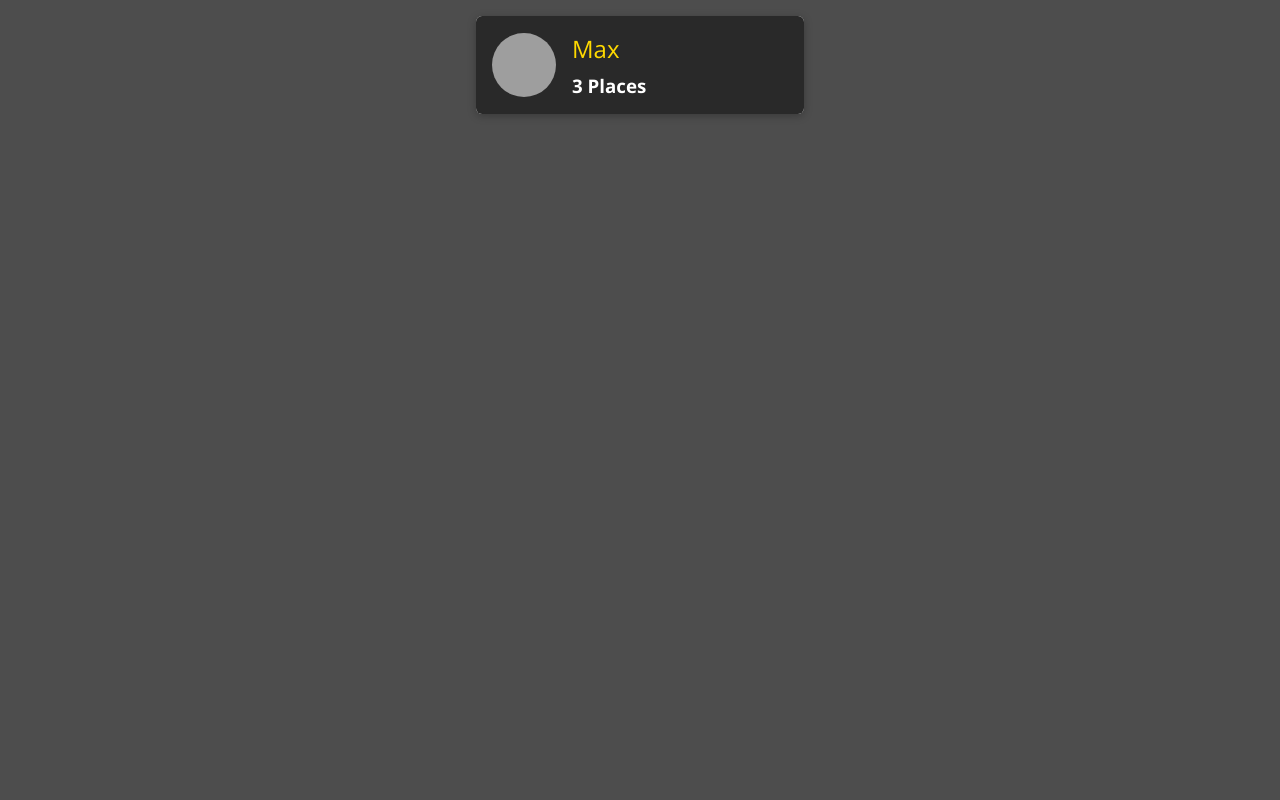
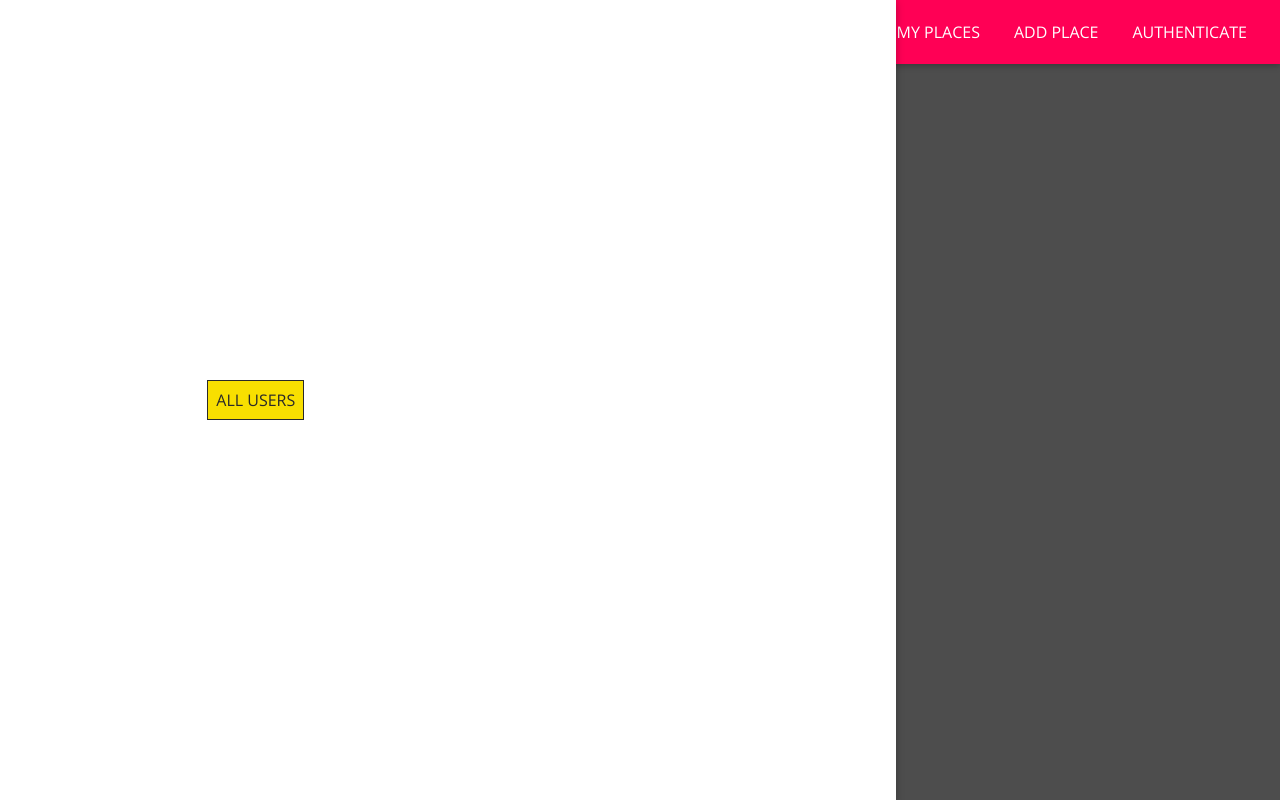
Before and after one commit to punithmatli/Places-Been-MERN, a React (Create React App) app in the folder front-end/: page / in a window 1280 px wide. Built offline with nearby package versions, Linux system fonts and the light colour scheme; grey boxes are pictures that could not be loaded.

Commit message:
Added Navigation links and Sidedrawer

```diff
--- a/front-end/src/App.js
+++ b/front-end/src/App.js
@@ -3,10 +3,13 @@
 
 import Users from './user/pages/Users'
 import NewPlace from './places/pages/NewPlace';
+import MainNavigation from './shared/components/Navigation/MainNavigation'
 
 const App = () => {
   return (
     <Router>
+      <MainNavigation />
+      <main>
         <Switch>
           <Route path="/" exact>
             <Users />
@@ -16,6 +19,7 @@
           </Route>
           <Redirect to="/" />
         </Switch>
+      </main>
     </Router>
   )
 }
--- /dev/null
+++ b/front-end/src/shared/components/Navigation/MainHeader.css
@@ -0,0 +1,23 @@
+.main-header {
+    width: 100%;
+    height: 4rem;
+    display: flex;
+    align-items: center;
+    position: fixed;
+    top: 0;
+    left: 0;
+    background: #ff0055;
+    box-shadow: 0 2px 6px rgba(0, 0, 0, 0.26);
+    padding: 0 1rem;
+    z-index: 5;
+  }
+
+  main {
+    margin-top: 5rem;
+  }
+
+  @media (min-width: 768px) {
+    .main-header {
+      justify-content: space-between;
+    }
+  }
--- /dev/null
+++ b/front-end/src/shared/components/Navigation/MainHeader.js
@@ -0,0 +1,13 @@
+import React from 'react';
+
+import './MainHeader.css'
+
+const MainHeader = props => {
+    return (
+        <header class="main-header">
+            {props.children}
+        </header>
+    )
+}
+
+export default MainHeader
--- /dev/null
+++ b/front-end/src/shared/components/Navigation/MainNavigation.css
@@ -0,0 +1,45 @@
+.main-navigation__menu-btn {
+    width: 3rem;
+    height: 3rem;
+    background: transparent;
+    border: none;
+    display: flex;
+    flex-direction: column;
+    justify-content: space-around;
+    margin-right: 2rem;
+    cursor: pointer;
+  }
+
+  .main-navigation__menu-btn span {
+    display: block;
+    width: 3rem;
+    height: 2.5px;
+    background: white;
+  }
+
+  .main-navigation__title {
+    color: white;
+  }
+
+  .main-navigation__title a {
+    text-decoration: none;
+    color: white;
+  }
+
+  .main-navigation__header-nav {
+    display: none;
+  }
+
+  .main-navigation__drawer-nav {
+    height: 100%;
+  }
+
+  @media (min-width: 768px) {
+    .main-navigation__menu-btn {
+      display: none;
+    }
+
+    .main-navigation__header-nav {
+      display: block;
+    }
+  }
--- /dev/null
+++ b/front-end/src/shared/components/Navigation/MainNavigation.js
@@ -0,0 +1,34 @@
+import React from 'react';
+import { Link } from 'react-router-dom'
+
+import MainHeader from './MainHeader'
+import NavLinks from './NavLinks'
+import SideDrawer from './SideDrawer'
+import './MainNavigation.css'
+
+const MainNavigation = props => {
+    return (
+        <React.Fragment>
+            <SideDrawer>
+                <nav className="main-navigation__drawer-nav">
+                    <NavLinks />
+                </nav>
+            </SideDrawer>
+            <MainHeader>
+                <button className="main-navigation__menu-btn">
+                    <span />
+                    <span />
+                    <span />
+                </button>
+                <h1 className="main-navigation__title">
+                    <Link to='/'>Your Places</Link>
+                </h1>
+                <nav className="main-navigation__header-nav">
+                    <NavLinks />
+                </nav>
+            </MainHeader>
+        </React.Fragment>
+    )
+}
+
+export default MainNavigation
--- /dev/null
+++ b/front-end/src/shared/components/Navigation/NavLinks.css
@@ -0,0 +1,76 @@
+.nav-links {
+    list-style: none;
+    margin: 0;
+    padding: 0;
+    width: 100%;
+    height: 100%;
+    display: flex;
+    flex-direction: column;
+    justify-content: center;
+    align-items: center;
+  }
+
+  .nav-links li {
+    margin: 1rem;
+  }
+
+  .nav-links a {
+    border: 1px solid transparent;
+    color: #292929;
+    text-decoration: none;
+    padding: 0.5rem;
+  }
+
+  .nav-links a:hover,
+  .nav-links a:active,
+  .nav-links a.active {
+    background: #f8df00;
+    border-color: #292929;
+    color: #292929;
+  }
+
+  .nav-links button {
+    cursor: pointer;
+    border: 1px solid #292929;
+    color: #292929;
+    background: transparent;
+    padding: 0.5rem;
+    font: inherit;
+  }
+
+  .nav-links button:focus {
+    outline: none;
+  }
+
+  .nav-links button:hover,
+  .nav-links button:active {
+    background: #292929;
+    color: white;
+  }
+
+  @media (min-width: 768px) {
+    .nav-links {
+      flex-direction: row;
+    }
+
+    .nav-links li {
+      margin: 0 0.5rem;
+    }
+
+    .nav-links a {
+      color: white;
+      text-decoration: none;
+    }
+
+    .nav-links button {
+      border: 1px solid white;
+      color: white;
+      background: transparent;
+    }
+
+    .nav-links button:hover,
+    .nav-links button:active {
+      background: #f8df00;
+      color: #292929;
+    }
+  }
--- /dev/null
+++ b/front-end/src/shared/components/Navigation/NavLinks.js
@@ -0,0 +1,25 @@
+import React from 'react';
+import {NavLink} from 'react-router-dom'
+
+import './NavLinks.css'
+
+const NavLinks = props => {
+    return (
+        <ul className="nav-links">
+            <li>
+            <NavLink to='/' exact>ALL USERS</NavLink>
+            </li>
+            <li>
+            <NavLink to='/u1/places'>MY PLACES</NavLink>
+            </li>
+            <li>
+            <NavLink to='/places/new'>ADD PLACE</NavLink>
+            </li>
+            <li>
+            <NavLink to='/auth'>AUTHENTICATE</NavLink>
+            </li>
+        </ul>
+    )
+}
+
+export default NavLinks
--- /dev/null
+++ b/front-end/src/shared/components/Navigation/SideDrawer.css
@@ -0,0 +1,10 @@
+.side-drawer {
+    position: fixed;
+    left: 0;
+    top: 0;
+    z-index: 100;
+    height: 100vh;
+    width: 70%;
+    background: white;
+    box-shadow: 0 2px 8px rgba(0, 0, 0, 0.26);
+  }
--- /dev/null
+++ b/front-end/src/shared/components/Navigation/SideDrawer.js
@@ -0,0 +1,13 @@
+import React from 'react';
+
+import './SideDrawer.css'
+
+const SideDrawer = props => {
+    return (
+        <aside className="side-drawer">
+            {props.children}
+        </aside>
+    )
+}
+
+export default SideDrawer
--- a/front-end/src/user/components/UsersList.js
+++ b/front-end/src/user/components/UsersList.js
@@ -1,12 +1,15 @@
 import React from 'react';
 
 import UserItem from './UserItem'
+import Card from '../../shared/components/UIElements/Card'
 import './UsersList.css'
 
 const UsersList = (props) => {
     if (props.items.length === 0) {
         return <div className="center">
-            <h2>No users found!</h2>
+            <Card>
+                <h2>No users found!</h2>
+            </Card>
         </div>
     }
 
```
Lines whose indentation alone changed are shown as unchanged.
